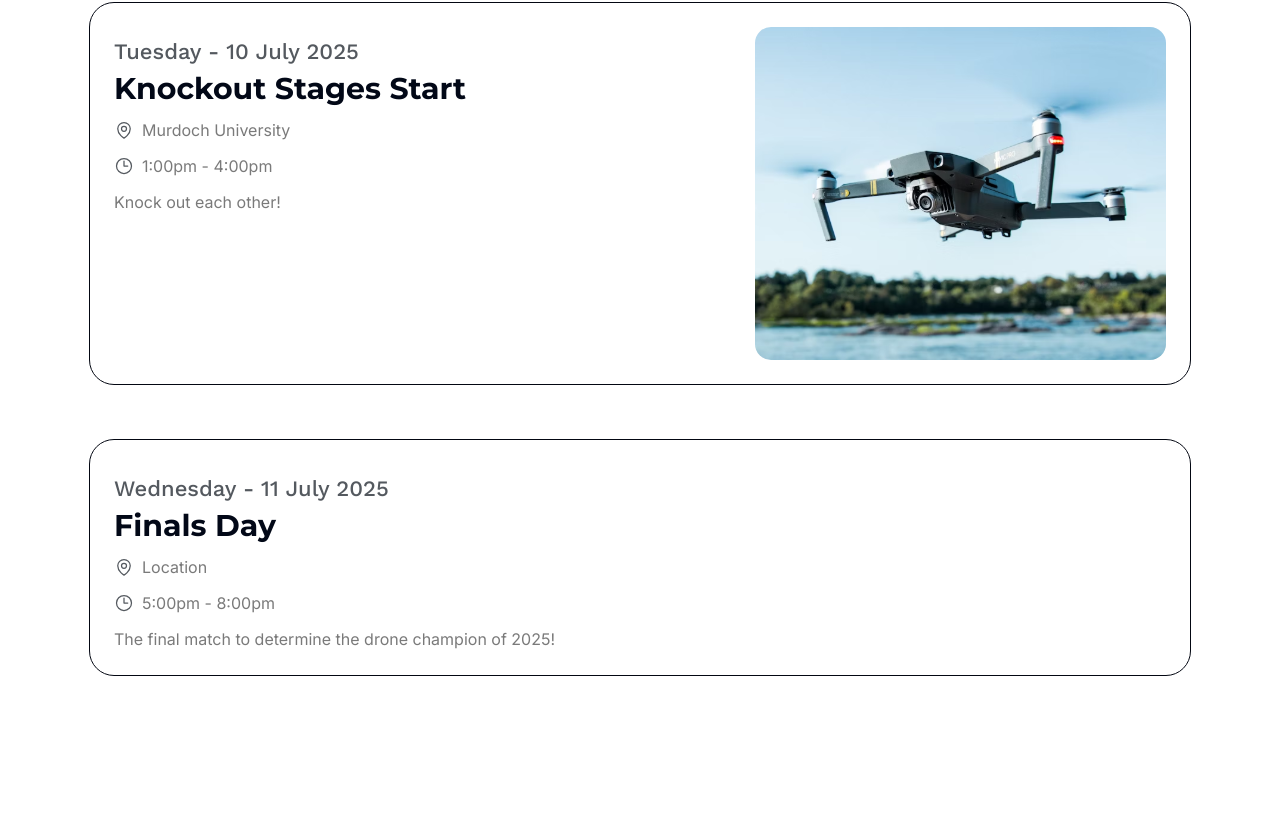
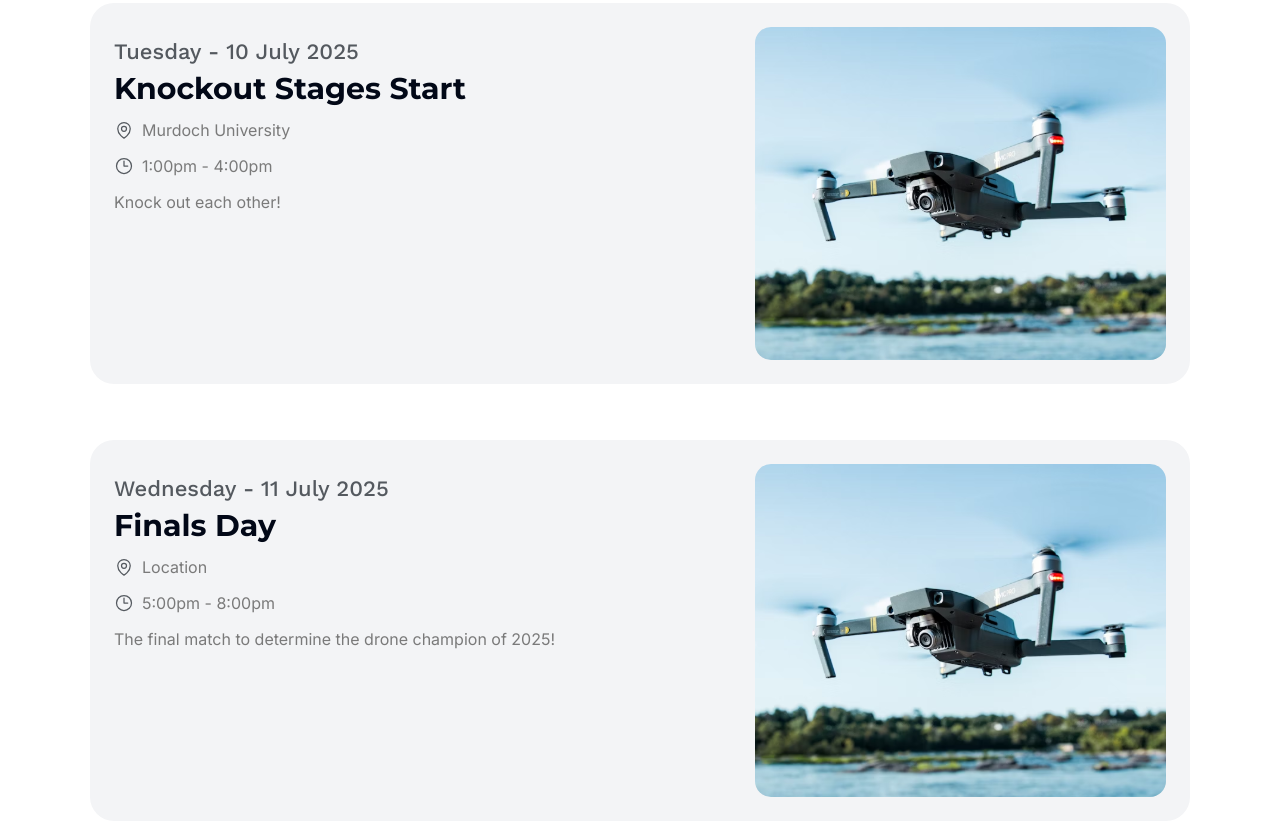
Before and after one commit to codersforcauses/Robodrone, a Next.js app in the folder client/: page / in a window 1280 px wide. Shown: the part 805-1640 px from the top of the page. Built offline with nearby package versions, Linux system fonts and the light colour scheme; no server answers.

Commit message:
hotfix: fixed null feeding into event prop and replaced outline with grey background

```diff
--- a/client/src/components/ui/LandingPage/EventCard.tsx
+++ b/client/src/components/ui/LandingPage/EventCard.tsx
@@ -6,7 +6,7 @@ type EventCardProps = {
   location: string;
   time: string;
   description: string;
-  imageSrc?: string;
+  imageSrc: string;
 };
 
 export default function EventCard({
@@ -18,7 +18,7 @@ export default function EventCard({
   imageSrc,
 }: EventCardProps) {
   return (
-    <div className="mb-14 flex items-start gap-4 rounded-3xl p-6 outline outline-1 outline-gray-950">
+    <div className="mb-14 flex items-start gap-4 rounded-3xl bg-gray-100 p-6">
       {/* Text */}
       <div className="min-w-0 flex-[5] pr-4 pt-2">
         <p className="body-lg mb-1 text-secondary">{date}</p>
@@ -64,17 +64,16 @@ export default function EventCard({
         </div>
         <p className="line-clamp-3 text-text">{description}</p>
       </div>
-      {imageSrc && (
+      {/* Image */}
       <div className="relative h-[333px] min-w-[411px] flex-[3]">
         <Image
           src={imageSrc}
-            alt="Event image"
+          alt="placeholder-svg"
           fill
           className="rounded-2xl object-cover"
           priority
         />
       </div>
-      )}
     </div>
   );
 }
--- a/client/src/components/ui/LandingPage/index.tsx
+++ b/client/src/components/ui/LandingPage/index.tsx
@@ -44,7 +44,7 @@ export default function LandingPage() {
         location="Location"
         time="5:00pm - 8:00pm"
         description="The final match to determine the drone champion of 2025!"
-        //imageSrc="/drone.svg"
+        imageSrc="/drone.svg"
       />
     </div>
   );
```
Lines whose indentation alone changed are shown as unchanged.
